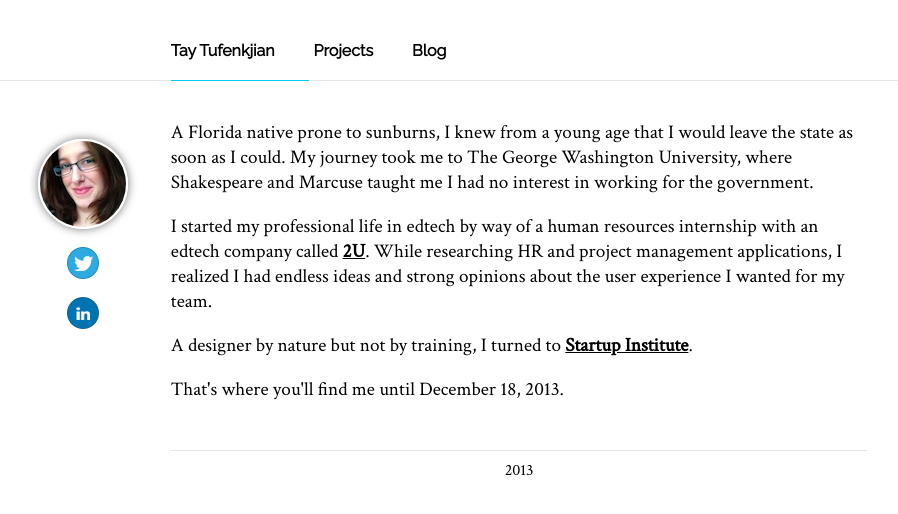
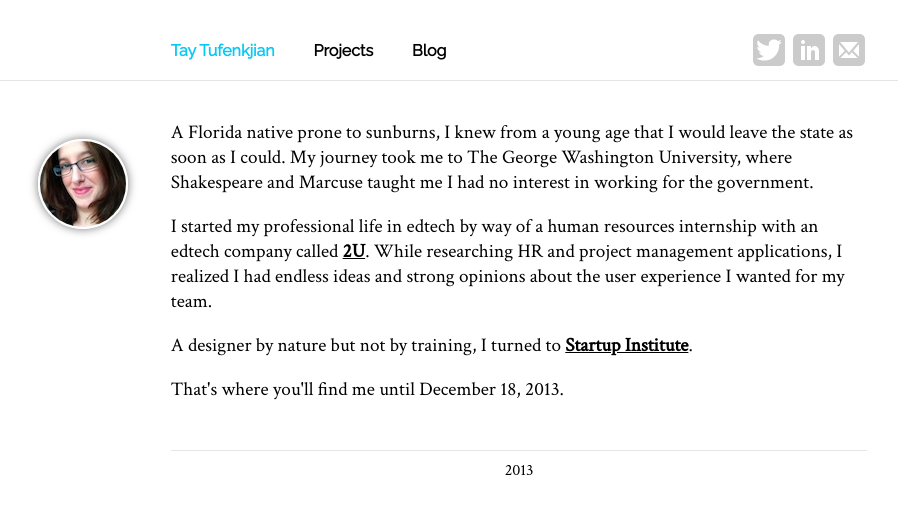
Before and after one commit to TayTufenkjian/taytufenkjian.github.io, a plain HTML site: page index.html in a window 1280 px wide. Shown: the top 514 px of the page, without its empty margins (121-1019 px from the left). Drawn offline with nearby package versions, Linux system fonts and the light colour scheme.

Commit message:
new social icons with hover

```diff
--- a/css/style.css
+++ b/css/style.css
@@ -71,9 +71,24 @@ nav a:hover {
 }
 
 nav li.active	{
-	border-bottom: solid 1px #07C9F5;
-	padding-bottom: 20px;
+	color: #07C9F5;
 }
+
+nav img {
+	opacity: 0.2;
+	padding: 2px;
+}
+
+.socialMedia {
+	float: right;
+	margin-top: -4%;
+}
+
+nav img:hover {
+	background: #07C9F5;
+	opacity: 1;
+}
+
 
 /******************** END Nav Style ********************/
 
--- a/index.html
+++ b/index.html
@@ -28,14 +28,17 @@
 					<li><a href="projects.html">Projects</a></li>
 					<li><a href="blog.html">Blog</a></li>
 				</ul>
+				<div class="socialMedia">
+					<a href="https://twitter.com/TayTufenkjian"><img src="images/twitter-square.png" alt="Twitter icon"/></a>
+					<a href="http://www.linkedin.com/in/taytufenkjian"><img src="images/linkedin-square.png" alt="LinkedIn icon"/></a>
+					<a href="mailto:taytuf@gmail.com"><img src="images/mail-square.png" alt="Email icon"/></a>
+				</div>
 			</nav>
 			<hr>
 		</header>
 
 		<aside>
 			<img src="images/profilepic.jpg" id="profilePic" alt="Profile picture"/>
-			<a href="https://twitter.com/TayTufenkjian"><img src="images/twitter-variation.png" alt="Twitter icon"/></a>
-			<a href="http://www.linkedin.com/in/taytufenkjian"><img src="images/linkedin-variation.png" alt="LinkedIn icon"/></a>
 		</aside>
 
 		<div class="content">
@@ -43,7 +46,7 @@
 
 			<p>I started my professional life in edtech by way of a human resources internship with an edtech company called <a href="http://2u.com/" target="_blank">2U</a>.  While researching HR and project management applications, I realized I had endless ideas and strong opinions about the user experience I wanted for my team.</p>
 
-			<p>A designer by nature but not by training, I turned to <a href="http://startupinstitute.com/">Startup Institute</a>.</p>
+			<p>A designer by nature but not by training, I turned to <a href="http://startupinstitute.com/" target="_blank">Startup Institute</a>.</p>
 
 			<p>That's where you'll find me until December 18, 2013. </p>
 
```
Also changed, not shown: projects.html (+1 -1 lines), images/facebook-variation.png (deleted), images/linkedin-square.png (added), images/linkedin-variation.png (deleted), images/linkedin.png (added), images/linkedin_hover.png (added), images/mail-square.png (added), images/mail4.png (added), images/twitter-square.png (added), images/twitter-variation.png (deleted), images/twitter.png (added), images/twitter2.png (added), images/twitter2_hover.png (added), images/twitter3.png (added), 2 other files.
